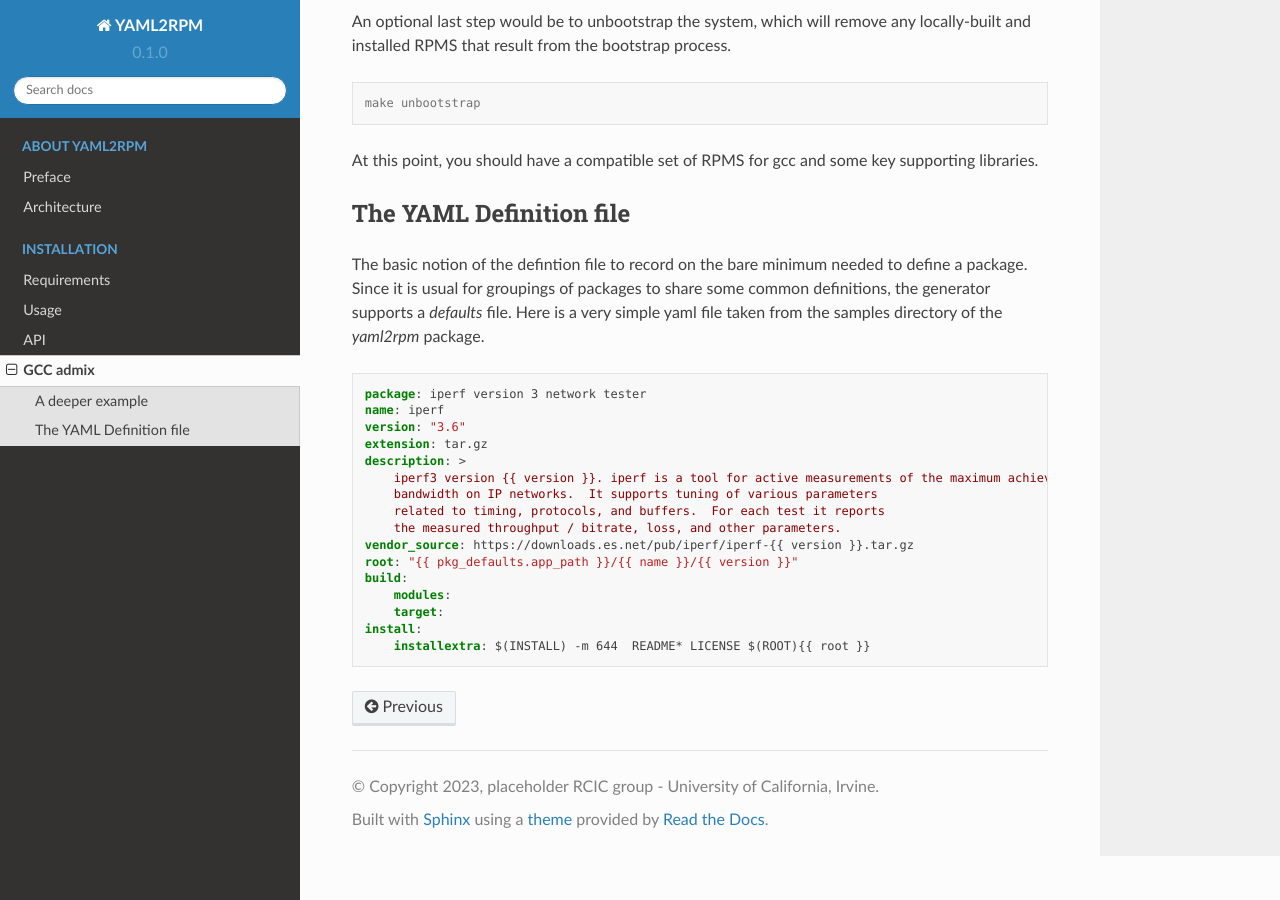
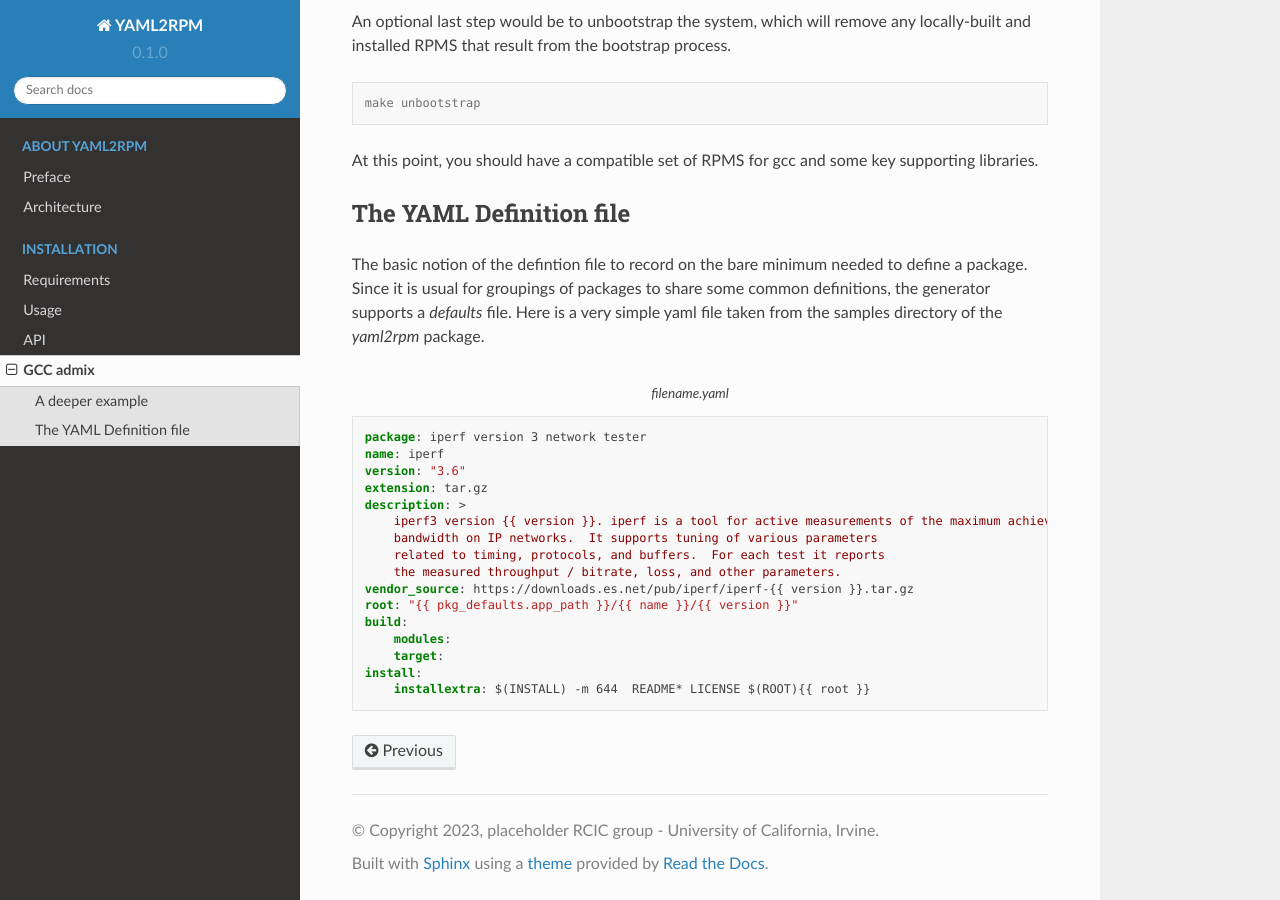
Before and after one commit to nadyawilliams/rtd-tutorial, a Sphinx documentation site: the page built from docs/source/installation/gcc.rst, in a window 1280 px wide and 900 px high, scrolled down 786 px. Built offline with Sphinx 7.4.7 and the Read the Docs theme 2.0.0, drawn with Linux system fonts in a browser that asks for light colours.

Commit message:
add caption to code block

```diff
--- a/docs/source/installation/gcc.rst
+++ b/docs/source/installation/gcc.rst
@@ -52,6 +52,7 @@ a *defaults* file.  Here is a very simple yaml file taken from the samples direc
 
 
 .. code-block:: yaml
+   :caption: filename.yaml
 
    package: iperf version 3 network tester
    name: iperf
```
